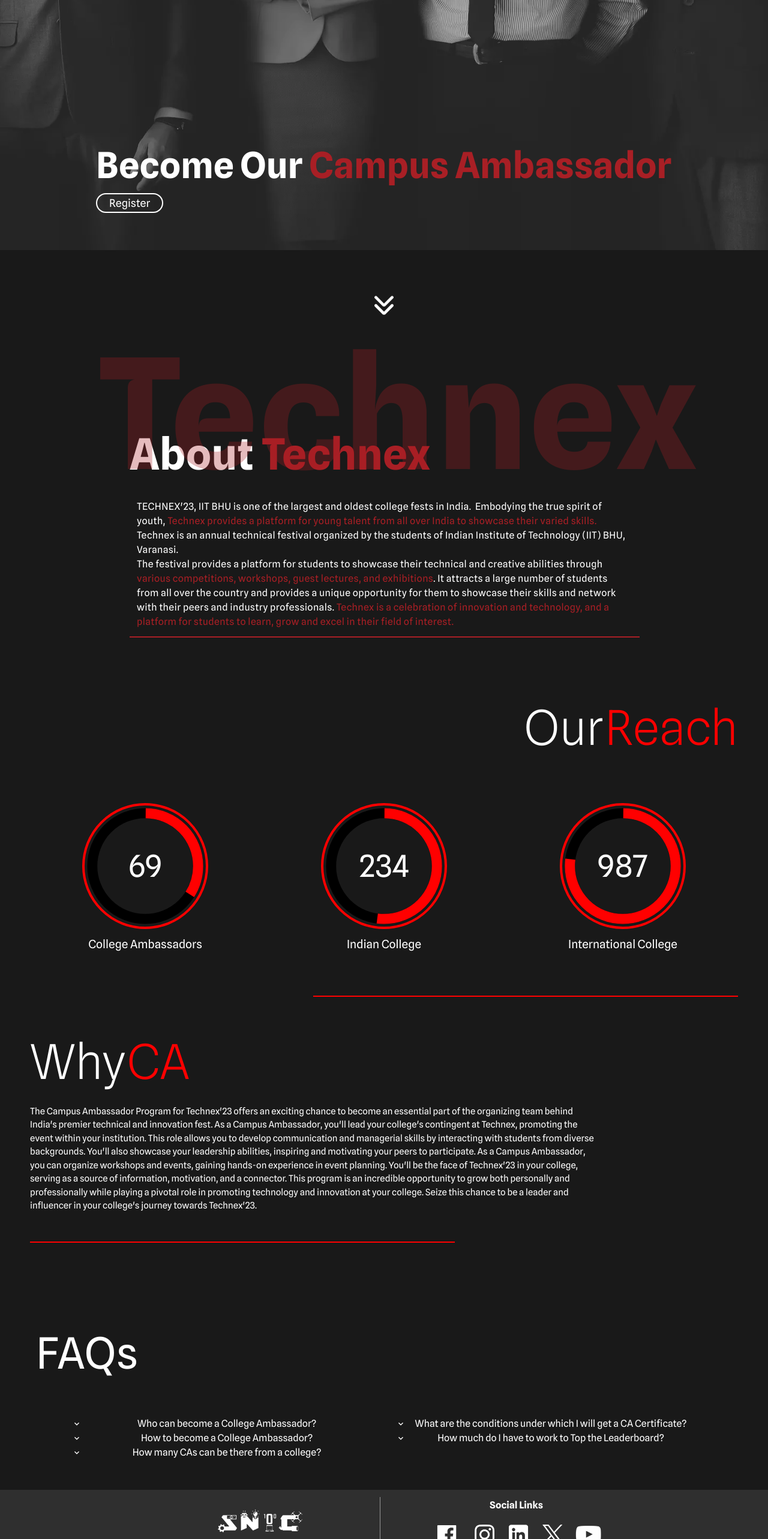
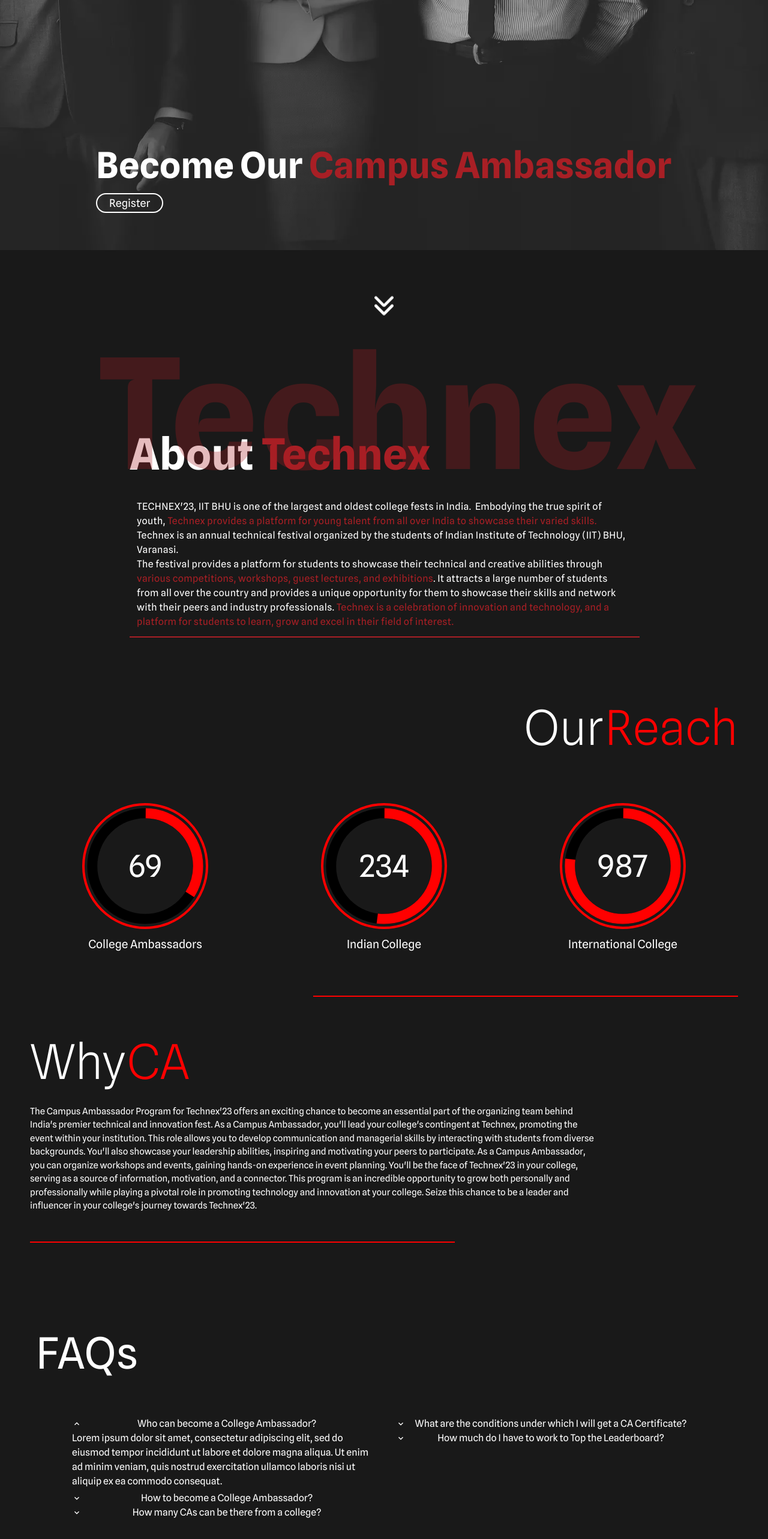
Before and after one commit to technex-iit-bhu/CA_Frontend, a Next.js app: page /landingPage in a window 1280 px wide. Shown: the part 234-2800 px from the top of the page at 60% size. Built offline with nearby package versions, Linux system fonts and the light colour scheme.

Commit message:
initial commit

```diff
--- a/src/components/faq.tsx
+++ b/src/components/faq.tsx
@@ -27,10 +27,10 @@
         <div className='w-full md:w-1/2'>
           {/* <ChakraProvider theme = {theme}>
                         <CSSReset />   */}
-          <Accordion allowMultiple>
-            <AccordionItem>
+          <Accordion defaultIndex={[0]} allowMultiple allowToggle>
+            <AccordionItem _expanded={{ bg: 'grey', color: 'white' }}>
               <h2>
-                <AccordionButton>
+                <AccordionButton >
                   <AccordionIcon />
                   <Box as='span' flex='1' textAlign='center'>
                     Who can become a College Ambassador?
--- a/tailwind.config.ts
+++ b/tailwind.config.ts
@@ -38,7 +38,7 @@
     colors: {
       red: '#A81F25',
       background: '191919',
-      grey: '#27272780',
+      grey: '#272727',
       black: '#191919',
       black2: '#00000040',
     },
```
